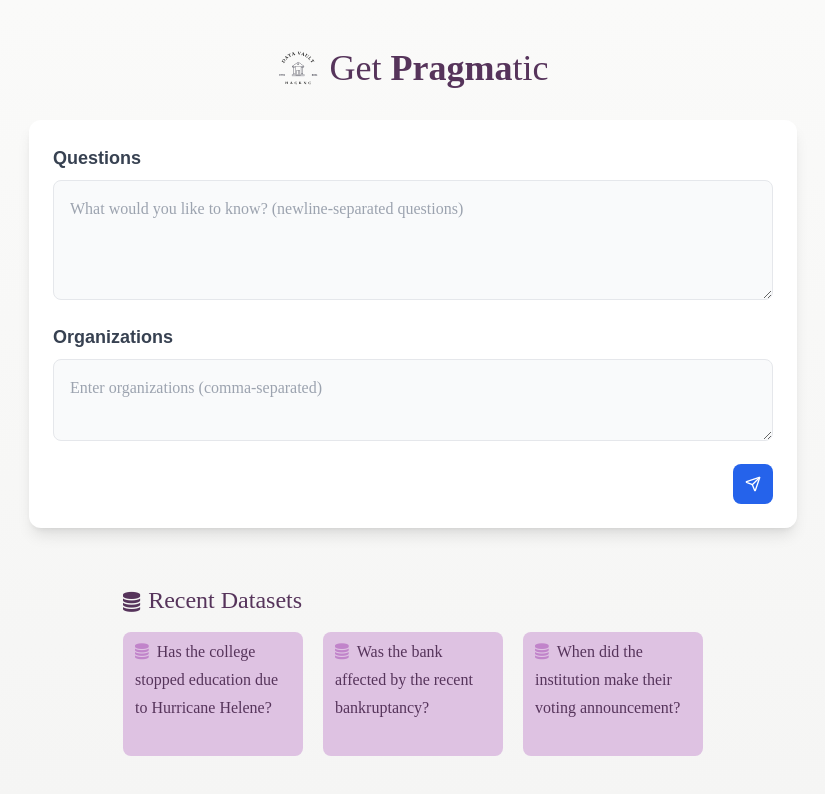
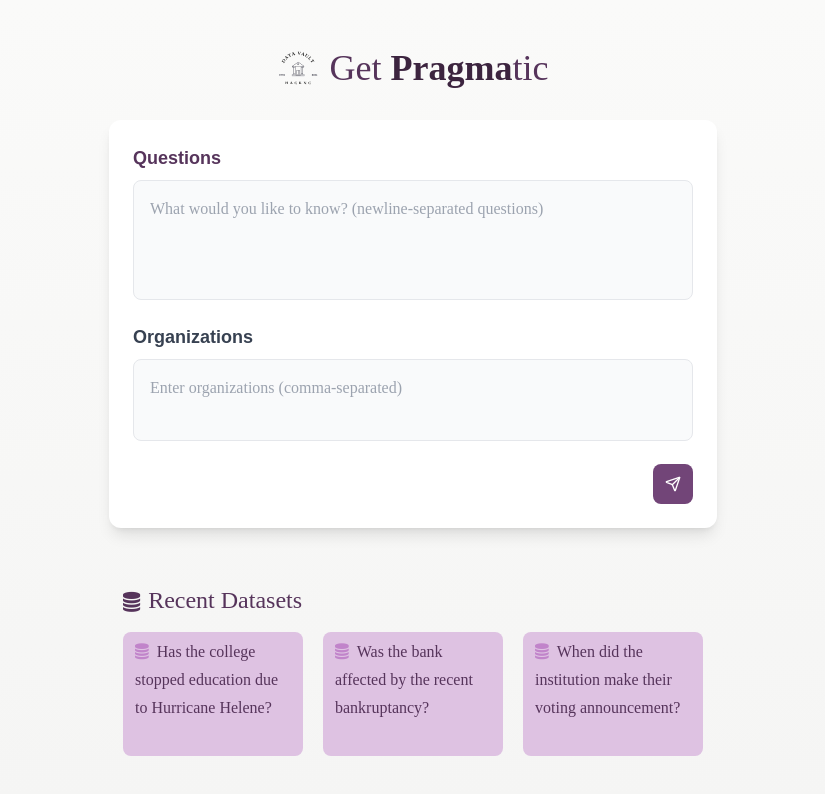
Before and after one commit to MurtazaKafka/Pragma, a React (Create React App) app in the folder frontend/: page / in a window 1280 px wide. Shown: the top 794 px of the page, without its empty margins (227-1052 px from the left). Built offline with nearby package versions, Linux system fonts and the light colour scheme; a web font is replaced by a local one.

Commit message:
minor UI changes

```diff
--- a/frontend/src/Landing.jsx
+++ b/frontend/src/Landing.jsx
@@ -16,8 +16,10 @@ const Landing = () => {
             <div className="max-w-7xl mx-auto px-4 sm:px-6 lg:px-8 py-12">
                 <div className="space-y-8">
                     <Header />
-                    <div className="max-w-3xl mx-auto">
-                        <QueryInput onSubmit={handleQuerySubmit} />
+                    <div className="flex justify-center">
+                        <div className="max-w-3xl mx-auto md:w-1/2">
+                            <QueryInput onSubmit={handleQuerySubmit} />
+                        </div>
                     </div>
                     {queryData && (
                         <div className="mt-8">
--- a/frontend/src/components/Header.jsx
+++ b/frontend/src/components/Header.jsx
@@ -5,7 +5,7 @@ function Header() {
         <div className='flex gap-3 justify-center'>
             <img src="full-logo.svg" alt="Logo" className="h-10 w-auto" />
             <header className="justify-center text-center text-4xl text-heliotrope-700 font-bodoni font-medium">
-                Get <b>Pragma</b>tic
+                Get <b className='text-heliotrope-800'>Pragma</b>tic
             </header>
         </div>
     );
--- a/frontend/src/components/QueryInput.jsx
+++ b/frontend/src/components/QueryInput.jsx
@@ -37,12 +37,12 @@ function QueryInput({ onSubmit }) {
     const closeModal = () => setIsModalOpen(false);
 
     return (
-        <div className="bg-white rounded-xl shadow-lg p-6">
+        <div className="w-full md:w-full bg-white rounded-xl shadow-lg p-6">
             <form onSubmit={handleSubmit} className="space-y-4">
                 <div className="space-y-2">
                     <label
                         htmlFor="queryInput"
-                        className="block text-lg font-bold text-gray-700"
+                        className="block text-lg font-bold text-heliotrope-700"
                     >
                         Questions
                     </label>
@@ -52,7 +52,7 @@ function QueryInput({ onSubmit }) {
                             value={query}
                             onChange={handleQueryChange}
                             placeholder="What would you like to know? (newline-separated questions)"
-                            className="w-full min-h-[120px] p-4 text-gray-900 border border-gray-200 rounded-lg bg-gray-50 focus:ring-2 focus:ring-blue-500 focus:border-transparent transition-all duration-200 ease-in-out resize-y"
+                            className="font-bodoni resize-none w-full min-h-[120px] p-4 text-heliotrope-800 border border-gray-200 rounded-lg bg-gray-50 focus:ring-2 focus:ring-blue-500 focus:border-transparent transition-all duration-200 ease-in-out"
                             rows={3}
                         />
                     </div>
@@ -71,7 +71,7 @@ function QueryInput({ onSubmit }) {
                             value={organisations}
                             onChange={handleOrganisationsChange}
                             placeholder="Enter organizations (comma-separated)"
-                            className="w-full p-4 text-gray-900 border border-gray-200 rounded-lg bg-gray-50 focus:ring-2 focus:ring-blue-500 focus:border-transparent transition-all duration-200 ease-in-out resize-y"
+                            className="font-bodoni w-full p-4 text-heliotrope-800 border border-gray-200 rounded-lg bg-gray-50 focus:ring-2 focus:ring-purple-500 focus:border-transparent transition-all duration-200 ease-in-out resize-none"
                             rows={2}
                         />
                     </div>
@@ -80,7 +80,7 @@ function QueryInput({ onSubmit }) {
                 <div className="flex justify-end mt-4">
                     <button
                         type="submit"
-                        className="inline-flex items-center px-3 py-3 bg-blue-600 text-white font-medium rounded-lg hover:bg-blue-700 focus:outline-none focus:ring-2 focus:ring-offset-2 focus:ring-blue-500 transition-colors duration-200"
+                        className="inline-flex items-center px-3 py-3 bg-heliotrope-600 text-white font-medium rounded-lg hover:bg-blue-700 focus:outline-none focus:ring-2 focus:ring-offset-2 focus:ring-purple-500 transition-colors duration-200"
                     >
                         {/* <span className="mr-2">Submit</span> */}
                         <Send className="w-4 h-4" />
```
